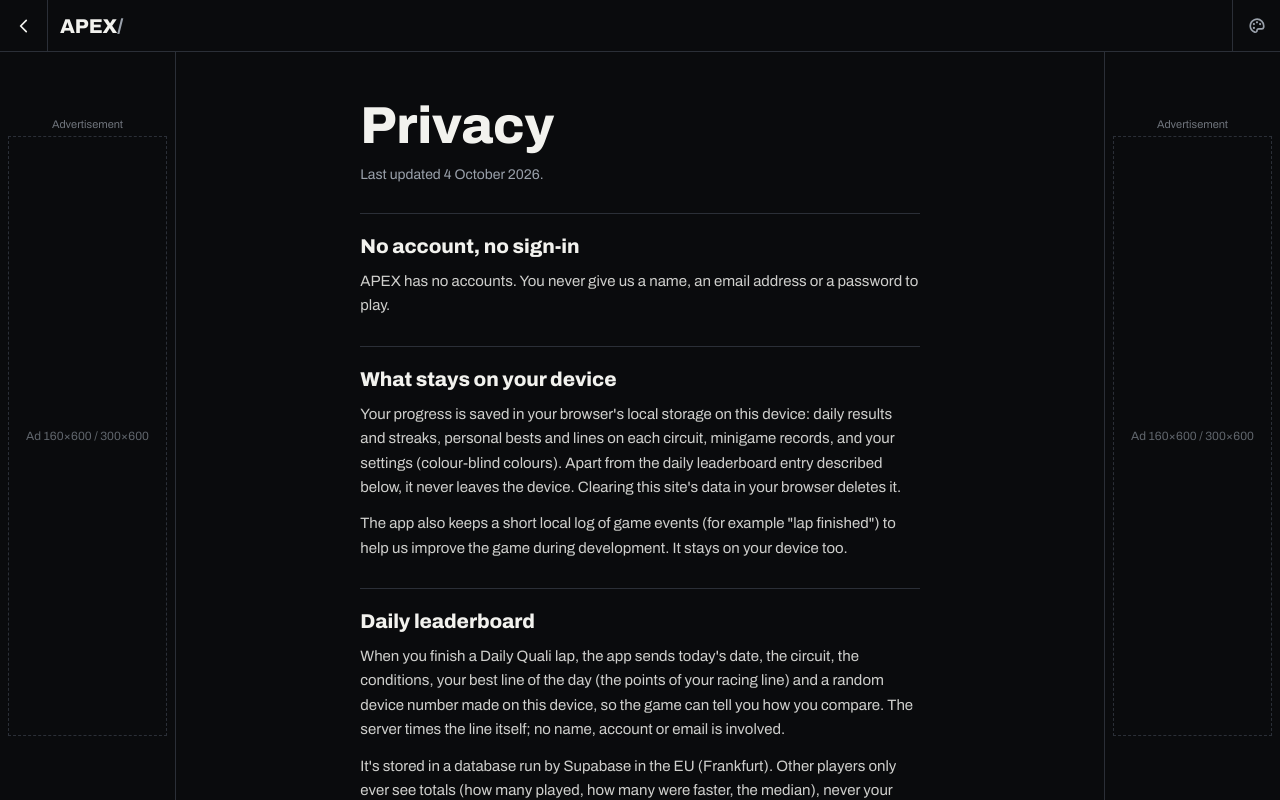
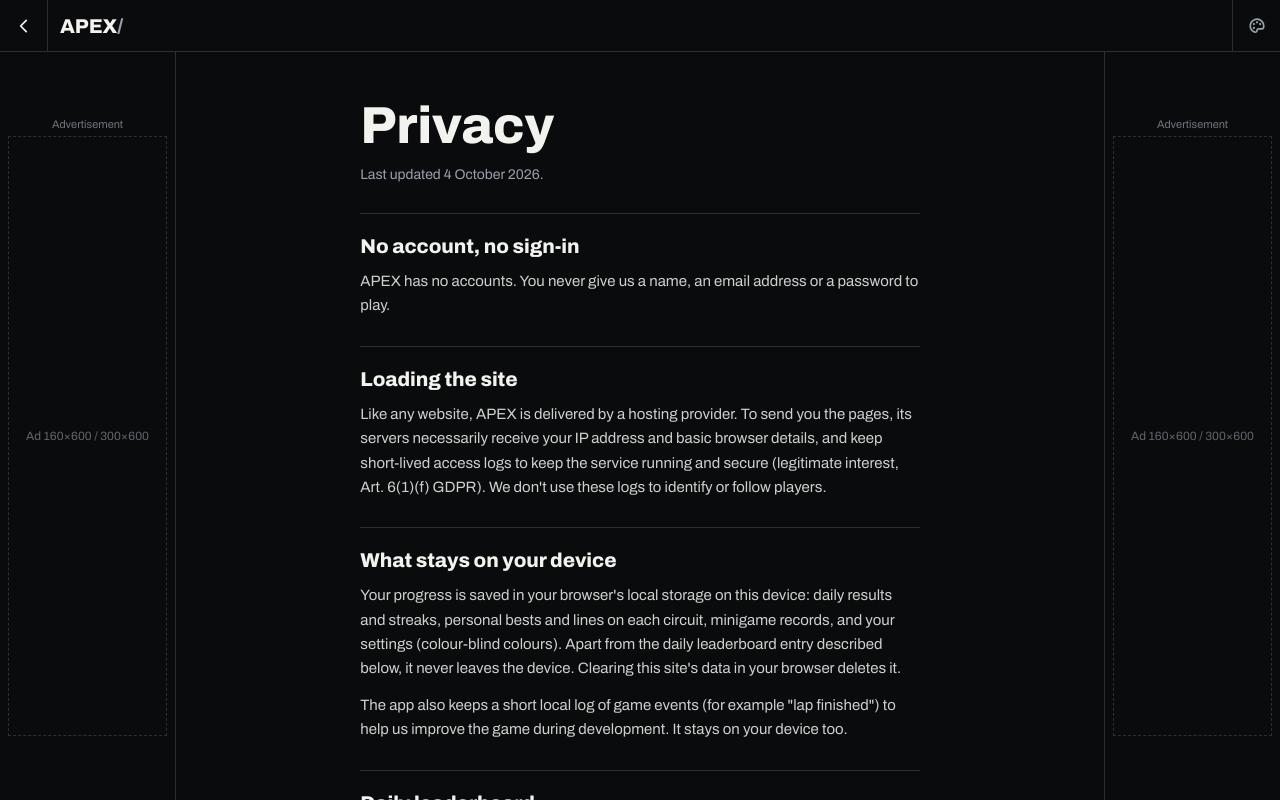
Before and after one commit to IordacheMihai21/APEX, a React (Vite) app in the folder apps/web/: page / in a window 1280 px wide. Both pictures are taken after a click on the button "Privacy". Built offline with nearby package versions, Linux system fonts and the light colour scheme; no server answers.

Commit message:
Privacy: hosting logs, transfers to the US, security, changes

```diff
--- a/apps/web/src/ui/Privacy.tsx
+++ b/apps/web/src/ui/Privacy.tsx
@@ -73,6 +73,13 @@
           <p>APEX has no accounts. You never give us a name, an email address or a password to play.</p>
         </Section>
 
+        <Section title="Loading the site">
+          <p>
+            Like any website, APEX is delivered by a hosting provider. To send you the pages, its servers necessarily receive your IP address and basic browser details, and keep short-lived access logs to keep the
+            service running and secure (legitimate interest, Art. 6(1)(f) GDPR). We don't use these logs to identify or follow players.
+          </p>
+        </Section>
+
         <Section title="What stays on your device">
           <p>
             Your progress is saved in your browser's local storage on this device: daily results and streaks, personal bests and lines on each circuit, minigame records, and your settings (colour-blind colours).{" "}
@@ -113,6 +120,9 @@
               that consent (Art. 6(1)(a) GDPR).
             </p>
             <p>
+              Google may process this data in the United States. Google is certified under the EU-U.S. Data Privacy Framework, which the European Commission recognises as giving adequate protection (Art. 45 GDPR).
+            </p>
+            <p>
               How Google uses information from sites that use its services:{" "}
               <a className="text-paint underline decoration-line underline-offset-4 hover:decoration-paint" href="https://policies.google.com/technologies/partner-sites" target="_blank" rel="noreferrer">
                 policies.google.com/technologies/partner-sites
@@ -145,6 +155,14 @@
           </p>
         </Section>
 
+        <Section title="Security">
+          <p>
+            The site only runs over HTTPS and sends strict security headers.{" "}
+            {ONLINE && "The leaderboard database can't be read or written from the browser; results go through a server function that checks every submission and re-times the lap itself. "}
+            No method is perfectly secure, but we keep what we hold to the minimum above.
+          </p>
+        </Section>
+
         <Section title="Your rights">
           <p>
             Under the GDPR you can ask to access, correct or delete personal data about you, object to its use, or restrict it. Leaderboard results can be deleted at once with the button above; for anything else, write to us
@@ -162,6 +180,10 @@
             </a>
             ), or the authority where you live.
           </p>
+        </Section>
+
+        <Section title="Changes to this policy">
+          <p>If what APEX collects changes, we update this page first and change the date at the top. Links to other sites (OpenStreetMap, Google) follow those sites' own policies.</p>
         </Section>
 
         <Section title="Who runs APEX">
```
